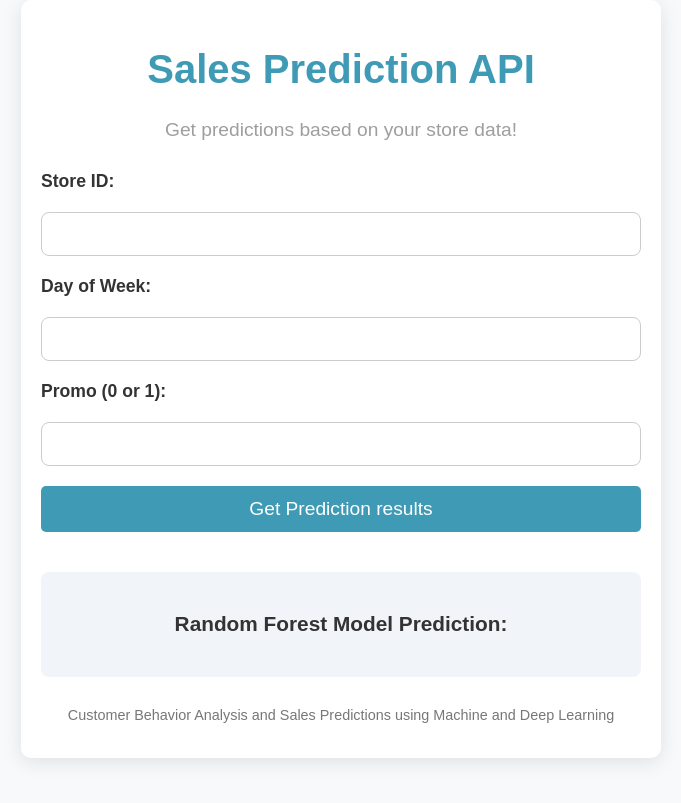
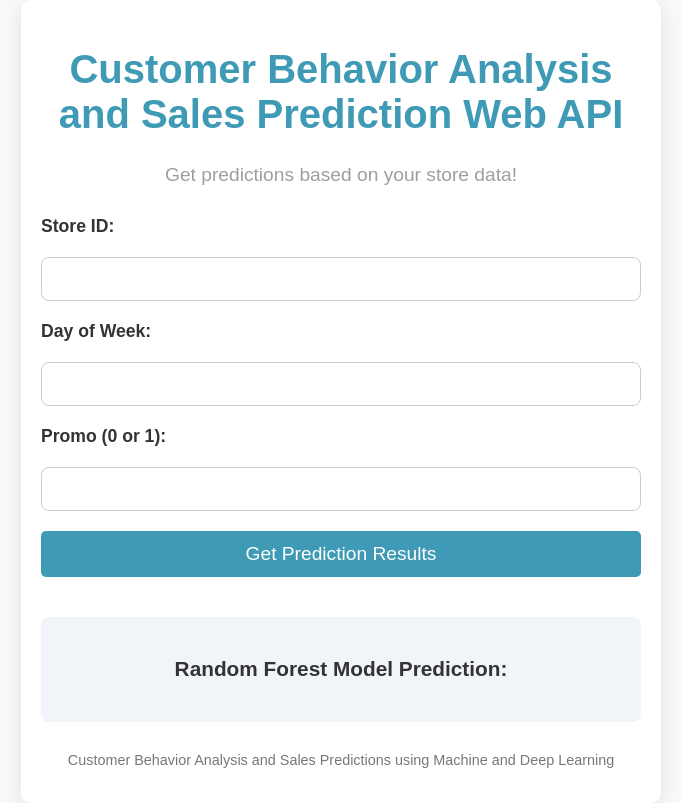
Before and after one commit to Serkalem-negusse1/Customer-Behavior-Analysis-and-Sales-Prediction-with-Machine-Learning, a Flask app: page / in a window 1280 px wide. Shown: the whole page, without its empty margins (299-980 px from the left). Before the commit the page ends 762 px from the top, so only its background shows below. Run offline with Flask 3, Linux system fonts and the light colour scheme.

Commit message:
Final Commit

```diff
--- a/templates/index.htm
+++ b/templates/index.htm
@@ -9,7 +9,7 @@
 <body>
     <div class="container">
         <header>
-            <h1>Sales Prediction API</h1>
+            <h1>Customer Behavior Analysis and Sales Prediction Web API</h1>
             <p>Get predictions based on your store data!</p>
         </header>
 
@@ -23,7 +23,7 @@
             <label for="promo">Promo (0 or 1):</label>
             <input type="number" id="promo" name="promo" required>
 
-            <button id="predictBtn" class="button">Get Prediction results</button>
+            <button id="predictBtn" class="button">Get Prediction Results</button>
         </section>
 
         <section class="result-container">
```
